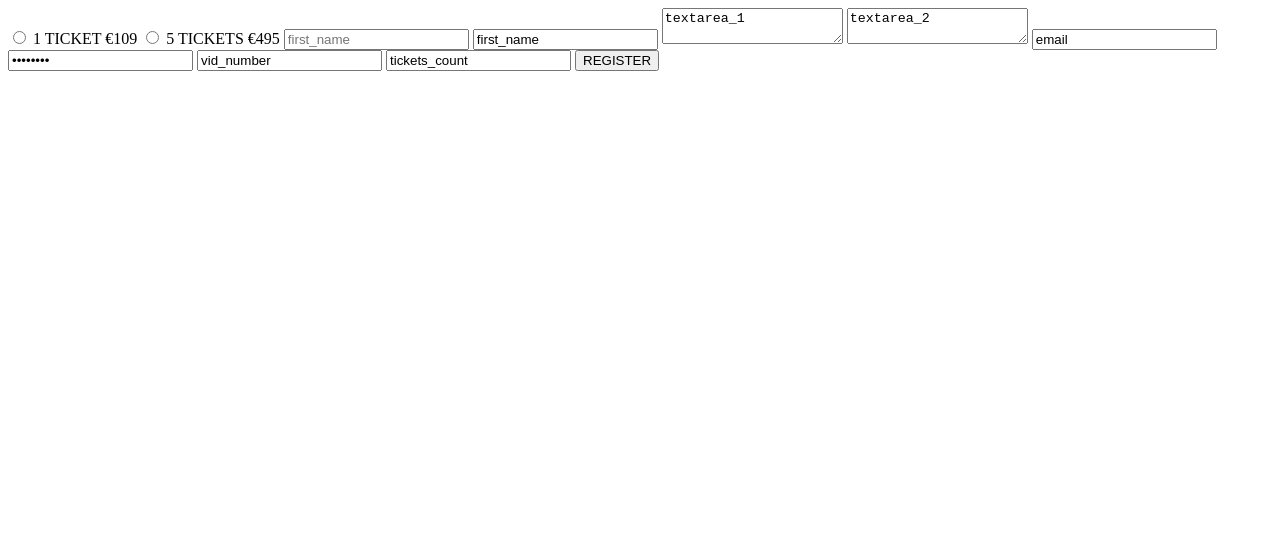
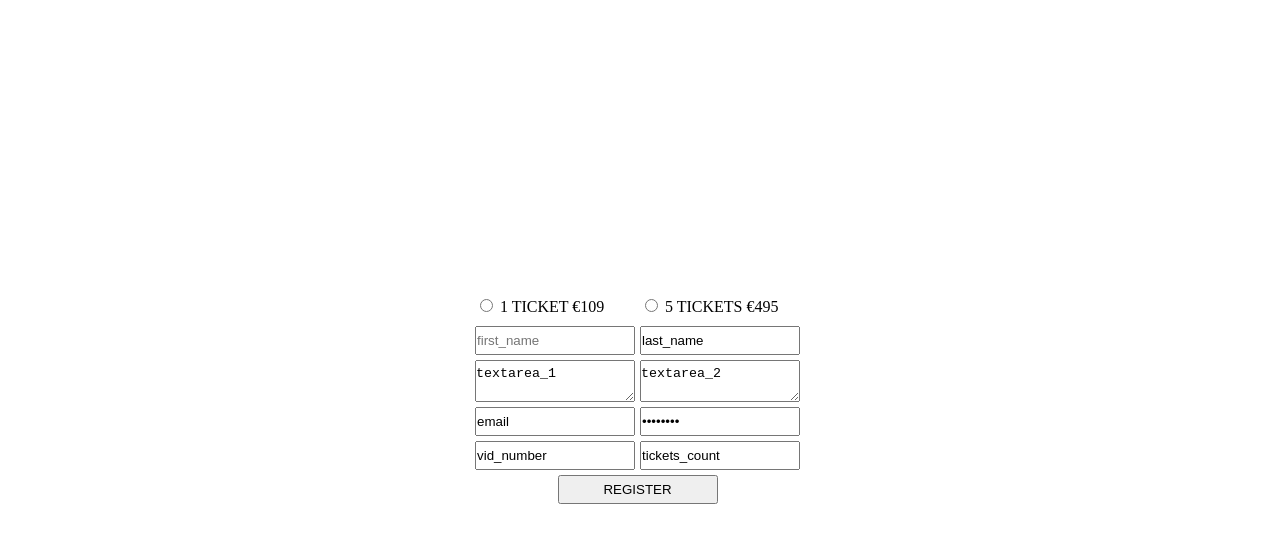
Before and after one commit to kisickilukasz/GetResponse-Junior-Dev-Task, a plain HTML site: page index.html in a window 1280 px wide. Drawn offline with Linux system fonts and the light colour scheme.

Commit message:
css positioning using flexbox

```diff
--- a/index.html
+++ b/index.html
@@ -4,34 +4,26 @@
   <meta charset="UTF-8">
   <meta name="viewport" content="width=device-width, initial-scale=1.0">
   <meta http-equiv="X-UA-Compatible" content="ie=edge">
+  <link href="main.css" rel="stylesheet">
   <title>Document</title>
 </head>
 <body>
-    <form>
-        <input type="radio" name="1_ticket" value=""> 1 TICKET €109
-        <input type="radio" name="5_tickets" value=""> 5 TICKETS €495
+    <form class="flex-container">
+          <div class="flex-item flex-radio"><input class="flex-item-radio" type="radio" name="1_ticket" value=""> 1 TICKET €109</div>
+          <div class="flex-item flex-radio"><input class="flex-item-radio" type="radio" name="5_tickets" value=""> 5 TICKETS €495</div>
 
-        <input type="text" placeholder="first_name" name="first_name">
-        <input type="text" value="first_name" name="last_name">
+          <input class="flex-item" type="text" placeholder="first_name" name="first_name">
+          <input class="flex-item" type="text" value="last_name" name="last_name">
 
-        <textarea name="textarea_1">textarea_1</textarea>
-        <textarea name="textarea_2">textarea_2</textarea>
+          <textarea class="flex-item" name="textarea_1">textarea_1</textarea>
+          <textarea class="flex-item" name="textarea_2">textarea_2</textarea>
 
-        <input type="text" name="email" value="email">
-        <input type="password" name="password" value="password">
+          <input class="flex-item" type="text" name="email" value="email">
+          <input class="flex-item" type="password" name="password" value="password">
 
-        <input type="text" name="vid_number" value="vid_number">
-        <input type="text" name="tickets_count" value="tickets_count">
+          <input class="flex-item" type="text" name="vid_number" value="vid_number">
+          <input class="flex-item" type="text" name="tickets_count" value="tickets_count">
 
-        <input type="submit" value="REGISTER">
+          <input class="flex-item"t type="submit" value="REGISTER">
     </form>
 </body>
-<!-- </html>
-
-<html>
-    <head>
-        <title></title>
-        <meta charset="utf-8"/>
-    </head>
-
-</html> -->
--- /dev/null
+++ b/main.css
@@ -0,0 +1,26 @@
+body {
+  margin: 0;
+  padding: 0;
+}
+
+.flex-container {
+  width: 340px;
+  display: flex;
+  justify-content: center;
+  align-items: center;
+  align-content: center;
+  flex-wrap: wrap;
+  height: 100vh;
+  margin:auto;
+}
+
+.flex-item {
+  width: 160px;
+  box-sizing: border-box;
+  margin: 0 5px 5px 0;
+  padding: 5px 0;
+}
+
+.flex-radio {
+
+}
```
